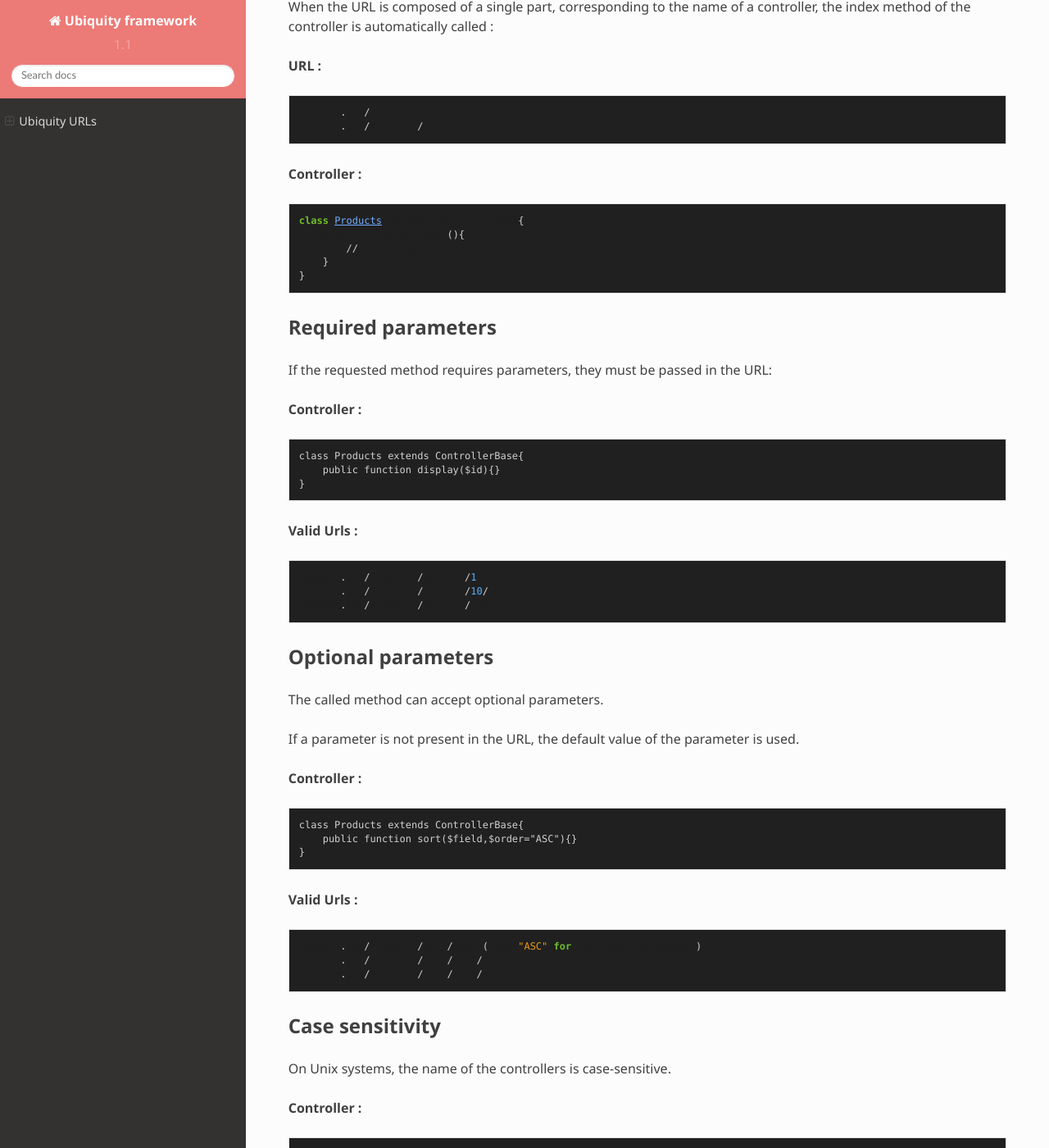
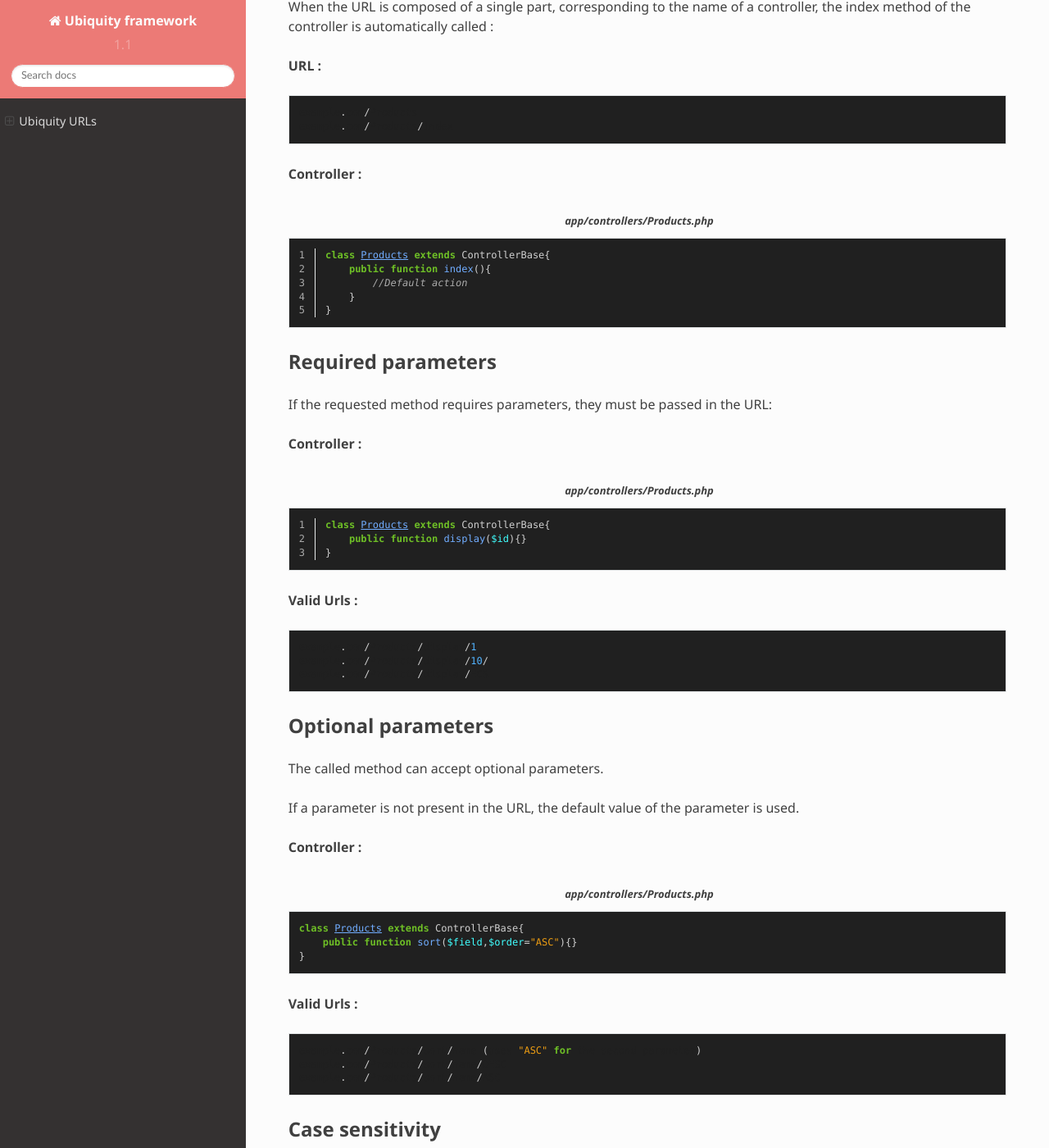
Before and after one commit to phpMv/ubiquity, a Sphinx documentation site: the page built from docs/controller/uri.rst, in a window 1280 px wide and 1400 px high, scrolled down 404 px. Shown: the whole window at 82% size. Built offline with Sphinx 7.4.7 and the Read the Docs theme 2.0.0, drawn with Linux system fonts in a browser that asks for light colours; some of the changed text lies outside the part shown.

Commit message:
doc uri corrections (php hight)

```diff
--- a/docs/controller/uri.rst
+++ b/docs/controller/uri.rst
@@ -17,13 +17,16 @@ When the URL is composed of a single part, corresponding to the name of a contro
     example.com/Products/index
 
 **Controller :**
-::
-    class Products extends ControllerBase{
-        public function index(){
-            //Default action
-        }
-    }
 
+.. code-block:: php
+   :linenos:
+   :caption: app/controllers/Products.php
+
+   class Products extends ControllerBase{
+       public function index(){
+           //Default action
+       }
+   }
 
 Required parameters
 -------------------
@@ -31,10 +34,14 @@ Required parameters
 If the requested method requires parameters, they must be passed in the URL:
 
 **Controller :**
-::
-    class Products extends ControllerBase{
-        public function display($id){}
-    }
+
+.. code-block:: php
+   :linenos:
+   :caption: app/controllers/Products.php
+
+   class Products extends ControllerBase{
+       public function display($id){}
+   }
 
 **Valid Urls :**
 ::
@@ -49,10 +56,13 @@ The called method can accept optional parameters.
 If a parameter is not present in the URL, the default value of the parameter is used.
 
 **Controller :**
-::
-    class Products extends ControllerBase{
-        public function sort($field,$order="ASC"){}
-    }
+
+.. code-block:: php
+   :caption: app/controllers/Products.php
+
+   class Products extends ControllerBase{
+       public function sort($field,$order="ASC"){}
+   }
 
 **Valid Urls :**
 ::
@@ -65,10 +75,13 @@ Case sensitivity
 On Unix systems, the name of the controllers is case-sensitive.
 
 **Controller :**
-::
-    class Products extends ControllerBase{
-        public function caseInsensitive(){}
-    }
+
+.. code-block:: php
+   :caption: app/controllers/Products.php
+
+   class Products extends ControllerBase{
+       public function caseInsensitive(){}
+   }
 
 **Urls :**
 ::
```
